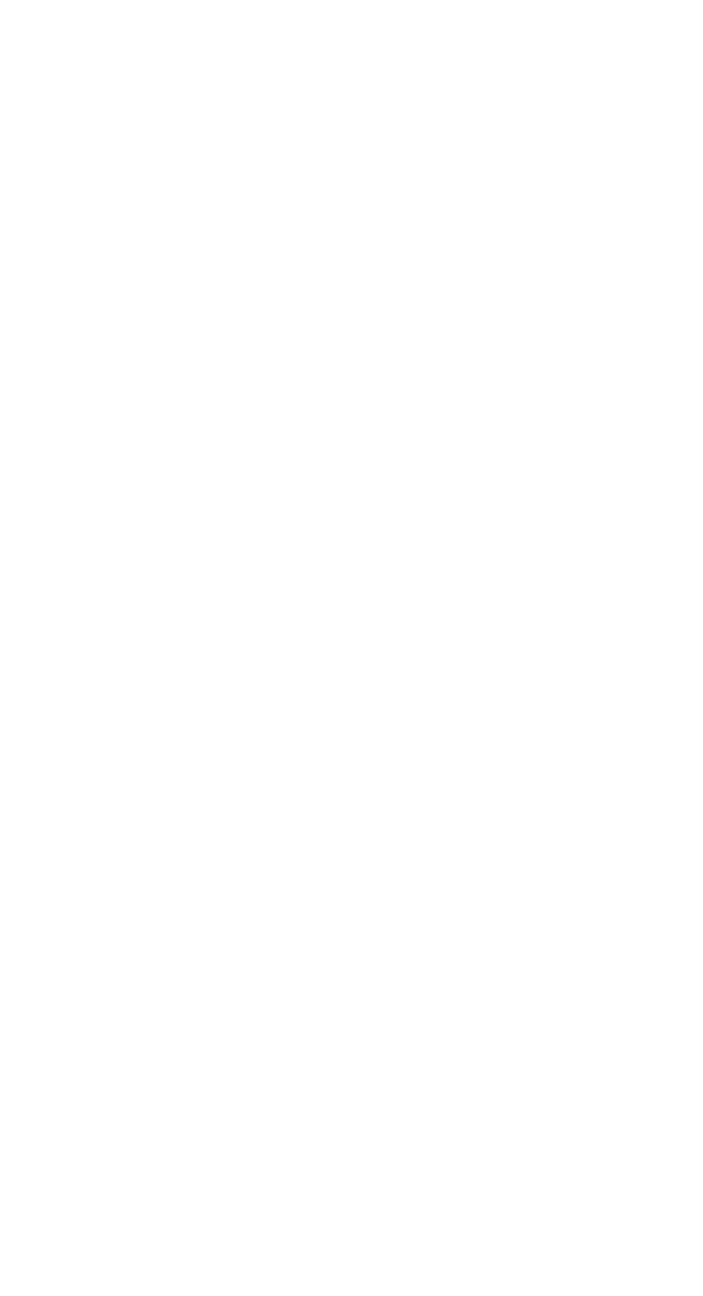
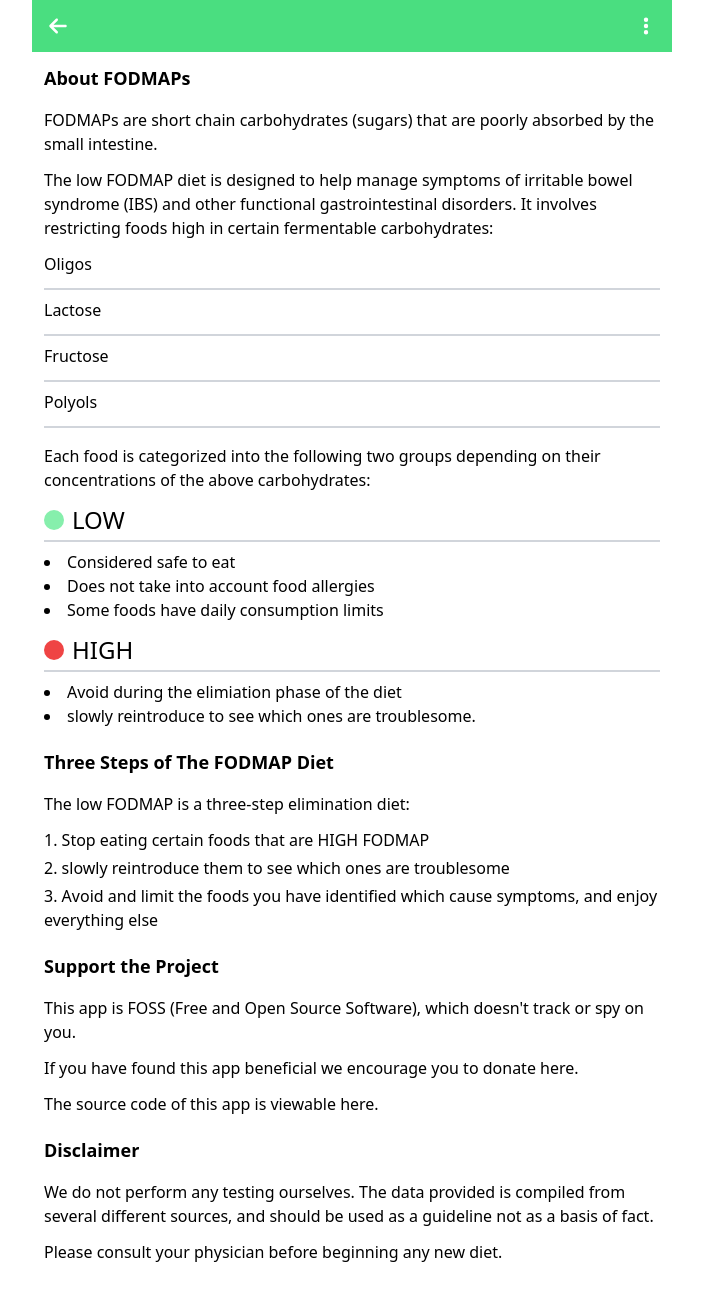
Before and after one commit to scottenock/fodmap-foss, a React (Vite) app: page /about in a window 1280 px wide. Before the commit this address had no page. Shown: the whole page, without its empty margins (288-991 px from the left). Before the commit the page ends 800 px from the top, so only its background shows below. Built offline with nearby package versions, Linux system fonts and the light colour scheme.

Commit message:
feat: implement about page

```diff
--- a/src/App.tsx
+++ b/src/App.tsx
@@ -1,5 +1,6 @@
 import { BrowserRouter, Route, Routes } from "react-router-dom";
 import { AppProvider } from "./context/AppContext";
+import About from "./pages/About";
 import FoodInfo from "./pages/FoodInfo";
 import Foods from "./pages/Foods";
 import Home from "./pages/Home";
@@ -11,6 +12,7 @@ function App() {
         <BrowserRouter>
           <Routes>
             <Route path="/" Component={Home} />
+            <Route path="/about" Component={About} />
             <Route path="/food" Component={Foods} />
             <Route path="/food/:id" Component={FoodInfo} />
           </Routes>
--- /dev/null
+++ b/src/components/Para.tsx
@@ -0,0 +1,14 @@
+type ParaProps = {
+  className?: string;
+  children?: React.ReactNode;
+};
+
+const styles = {
+  paragraph: "mb-3",
+};
+
+const Para: React.FC<ParaProps> = ({ className = "", children }) => {
+  return <p className={`${styles.paragraph} ${className}`}>{children}</p>;
+};
+
+export default Para;
--- /dev/null
+++ b/src/pages/About.tsx
@@ -0,0 +1,116 @@
+import NavBar from "../components/NavBar";
+import Para from "../components/Para";
+
+const styles = {
+  button: "block rounded-lg w-52 bg-green-400 p-3 mb-3",
+  section: "mb-5",
+};
+
+function About() {
+  return (
+    <>
+      <NavBar />
+      <div className="p-3">
+        <section className={styles.section}>
+          <h1 className="font-bold text-lg mb-4">About FODMAPs</h1>
+          <Para>
+            FODMAPs are short chain carbohydrates (sugars) that are poorly
+            absorbed by the small intestine.
+          </Para>
+          <Para>
+            The low FODMAP diet is designed to help manage symptoms of irritable
+            bowel syndrome (IBS) and other functional gastrointestinal
+            disorders. It involves restricting foods high in certain fermentable
+            carbohydrates:
+          </Para>
+          <div className="mb-4">
+            <Para className="font-medium">Oligos</Para>
+            <div className="border-b-2 border-gray-300 mb-2" />
+            <Para className="font-medium">Lactose</Para>
+            <div className="border-b-2 border-gray-300 mb-2" />
+            <Para className="font-medium">Fructose</Para>
+            <div className="border-b-2 border-gray-300 mb-2" />
+            <Para className="font-medium">Polyols</Para>
+            <div className="border-b-2 border-gray-300 mb-2" />
+          </div>
+          <Para className="font-medium mb-3">
+            Each food is categorized into the following two groups depending on
+            their concentrations of the above carbohydrates:
+          </Para>
+
+          <div className="mb-3">
+            <div className="flex items-center my-1">
+              <span
+                className={`rounded-full w-5 h-5 block mr-2 bg-green-300`}
+              />
+              <p className="text-2xl">LOW</p>
+            </div>
+            <div className="border-b-2 border-gray-300 mb-2" />
+            <ul className="list-disc list-inside">
+              <li>Considered safe to eat</li>
+              <li>Does not take into account food allergies</li>
+              <li>Some foods have daily consumption limits</li>
+            </ul>
+          </div>
+          <div>
+            <div className="flex items-center my-1">
+              <span className={`rounded-full w-5 h-5 block mr-2 bg-red-500`} />
+              <p className="text-2xl">HIGH</p>
+            </div>
+            <div className="border-b-2 border-gray-300 mb-2" />
+            <ul className="list-disc list-inside">
+              <li>Avoid during the elimiation phase of the diet</li>
+              <li>slowly reintroduce to see which ones are troublesome.</li>
+            </ul>
+          </div>
+        </section>
+
+        <section className={styles.section}>
+          <h2 className="font-bold text-lg mb-4">
+            Three Steps of The FODMAP Diet
+          </h2>
+          <Para>The low FODMAP is a three-step elimination diet:</Para>
+          <ol className="list-decimal list-inside">
+            <li className="mb-1">
+              Stop eating certain foods that are HIGH FODMAP
+            </li>
+            <li className="mb-1">
+              slowly reintroduce them to see which ones are troublesome
+            </li>
+            <li className="mb-1">
+              Avoid and limit the foods you have identified which cause
+              symptoms, and enjoy everything else
+            </li>
+          </ol>
+        </section>
+
+        <section className={styles.section}>
+          <h2 className="font-bold text-lg mb-4">Support the Project</h2>
+          <Para>
+            This app is FOSS (Free and Open Source Software), which doesn't
+            track or spy on you.
+          </Para>
+          <Para>
+            If you have found this app beneficial we encourage you to donate
+            here.
+          </Para>
+          <Para>The source code of this app is viewable here.</Para>
+        </section>
+
+        <section className={styles.section}>
+          <h2 className="font-bold text-lg mb-4">Disclaimer</h2>
+          <Para>
+            We do not perform any testing ourselves. The data provided is
+            compiled from several different sources, and should be used as a
+            guideline not as a basis of fact.
+          </Para>
+          <Para>
+            Please consult your physician before beginning any new diet.
+          </Para>
+        </section>
+      </div>
+    </>
+  );
+}
+
+export default About;
--- a/src/pages/Home.tsx
+++ b/src/pages/Home.tsx
@@ -13,8 +13,11 @@ function Home() {
       <Link to="/food">
         <button className={styles.button}>Search</button>
       </Link>
-      <Link to="/food">
+      <Link to="/about">
         <button className={styles.button}>About</button>
+      </Link>
+      <Link to="/donate">
+        <button className={styles.button}>Donate</button>
       </Link>
     </div>
   );
```
